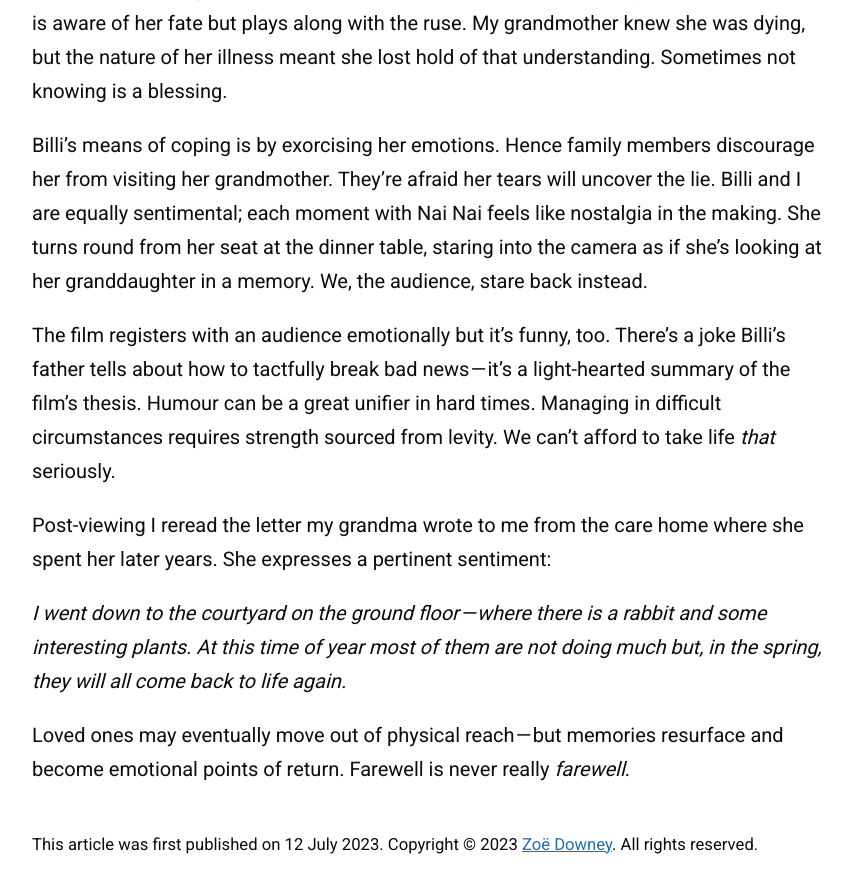
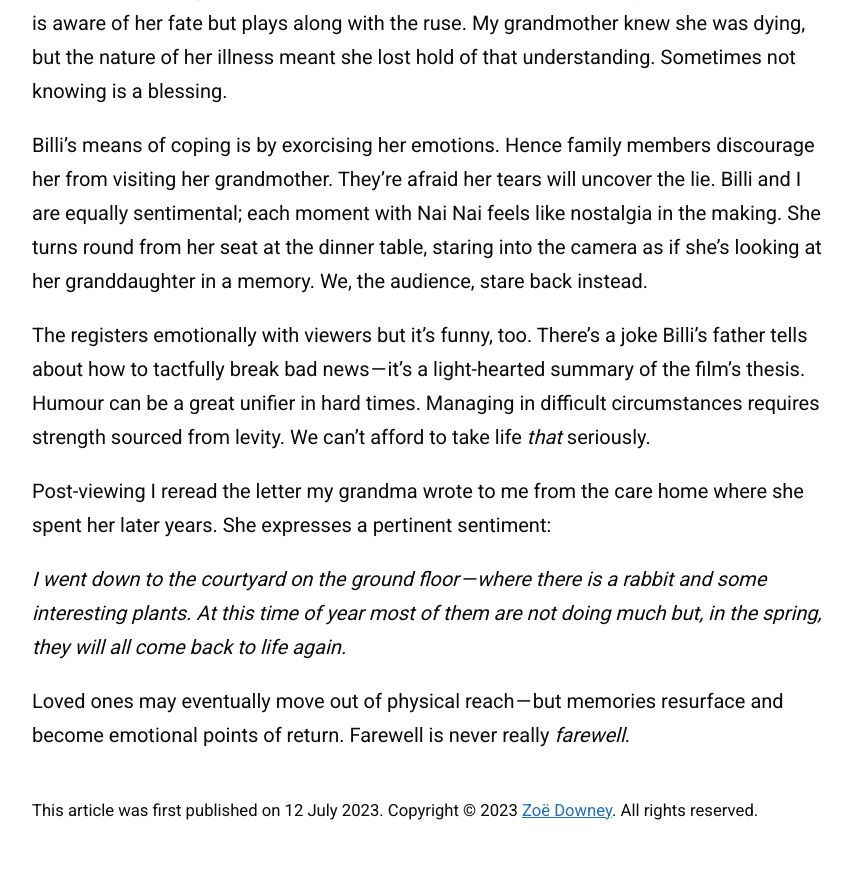
Before and after one commit to zoeurl/zoedowney.github.io, a Jekyll site: the page built from _posts/2023-07-12-the-farewell.md, in a window 1280 px wide and 900 px high, scrolled down 1501 px. Shown: the top 893 px of the window, without its empty margins (208-1060 px from the left). Built offline with Jekyll 4.4.1, drawn with Linux system fonts in a browser that asks for light colours; after the commit the page ends 2367 px from its top, so only the background shows below that.

Commit message:
Update 2023-07-12-the-farewell.md

```diff
--- a/_posts/2023-07-12-the-farewell.md
+++ b/_posts/2023-07-12-the-farewell.md
@@ -16,7 +16,7 @@
 
 Billi’s means of coping is by exorcising her emotions. Hence family members discourage her from visiting her grandmother. They’re afraid her tears will uncover the lie. Billi and I are equally sentimental; each moment with Nai Nai feels like nostalgia in the making. She turns round from her seat at the dinner table, staring into the camera as if she’s looking at her granddaughter in a memory. We, the audience, stare back instead.
 
-The film registers with an audience emotionally but it's funny, too. There's a joke Billi’s father tells about how to tactfully break bad news — it’s a light-hearted summary of the film’s thesis. Humour can be a great unifier in hard times. Managing in difficult circumstances requires strength sourced from levity. We can’t afford to take life _that_ seriously.
+The registers emotionally with viewers but it's funny, too. There's a joke Billi’s father tells about how to tactfully break bad news — it’s a light-hearted summary of the film’s thesis. Humour can be a great unifier in hard times. Managing in difficult circumstances requires strength sourced from levity. We can’t afford to take life _that_ seriously.
 
 Post-viewing I reread the letter my grandma wrote to me from the care home where she spent her later years. She expresses a pertinent sentiment:
 
```
